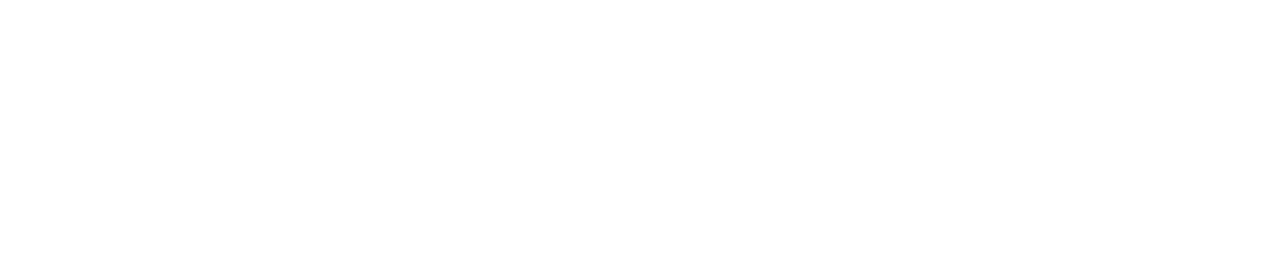
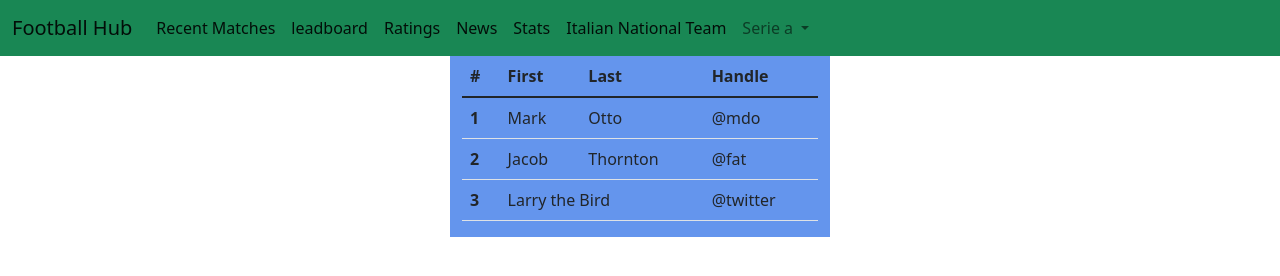
Before and after one commit to Giulio2008/unit-1-Bootstrap, a plain HTML site: page leadboard.html in a window 1280 px wide. Drawn offline with nearby package versions, Linux system fonts and the light colour scheme.

Commit message:
hello
24 novermbr

```diff
--- a/SerieA.html
+++ b/SerieA.html
@@ -5,14 +5,16 @@
     <meta charset="utf-8">
     <meta name="viewport" content="width=device-width, initial-scale=1">
 
-
+   <link rel="stylesheet" href="style.css">
     <link href="https://cdn.jsdelivr.net/npm/bootstrap@5.1.3/dist/css/bootstrap.min.css" rel="stylesheet" integrity="sha384-1BmE4kWBq78iYhFldvKuhfTAU6auU8tT94WrHftjDbrCEXSU1oBoqyl2QvZ6jIW3" crossorigin="anonymous">
 
     <title>Football Hub</title>
 
   <body>
 
-    <nav class="navbar navbar-expand-lg navbar-light bg-light">
+
+
+    <nav class="navbar navbar-expand-lg navbar-light bg-success">
         <div class="container-fluid">
           <a class="navbar-brand" href="#">Football Hub</a>
           <button class="navbar-toggler" type="button" data-bs-toggle="collapse" data-bs-target="#navbarNavDropdown" aria-controls="navbarNavDropdown" aria-expanded="false" aria-label="Toggle navigation">
@@ -24,7 +26,7 @@
                 <a class="nav-link active" aria-current="page" href="#">Recent Matches</a>
               </li>
               <li class="nav-item">
-                <a class="nav-link active" aria-current="page" href="#"> leadboard</a>
+                <a class="nav-link active" aria-current="page" href="leadboard.html"> leadboard</a>
               </li>
               <li class="nav-item">
                 <a class="nav-link active" aria-current="page" href="#">Ratings</a>
@@ -59,11 +61,59 @@
         </div>
       </nav>
       <div class="container">
-        <!-- Content here -->
-      </div>
+        <div class="row">
+           <!-- 25% 6/12 -->
+          <div class="col-sm-3 col-lg-4 white-box">
+            column 1
+          </div>
+          <!-- 50% 6/12 -->
+          <div class="col-sm-6 col-lg-4 blue-box">
+            <table class="table">
+              <thead>
+                <tr>
+                  <th scope="col">#</th>
+                  <th scope="col">First</th>
+                  <th scope="col">Last</th>
+                  <th scope="col">Handle</th>
+                </tr>
+              </thead>
+              <tbody>
+                <tr>
+                  <th scope="row">1</th>
+                  <td>Mark</td>
+                  <td>Otto</td>
+                  <td>@mdo</td>
+                </tr>
+                <tr>
+                  <th scope="row">2</th>
+                  <td>Jacob</td>
+                  <td>Thornton</td>
+                  <td>@fat</td>
+                </tr>
+                <tr>
+                  <th scope="row">3</th>
+                  <td colspan="2">Larry the Bird</td>
+                  <td>@twitter</td>
+                </tr>
+              </tbody>
+            </table>
+          </div>
+          <!-- 25% 3/12 -->
+          <div class="col-sm-3 col-lg-4 white-box">
+            column 3
+          </div>
+        </div>
+
 
 
     <script src="https://cdn.jsdelivr.net/npm/bootstrap@5.1.3/dist/js/bootstrap.bundle.min.js" integrity="sha384-ka7Sk0Gln4gmtz2MlQnikT1wXgYsOg+OMhuP+IlRH9sENBO0LRn5q+8nbTov4+1p" crossorigin="anonymous"></script>
 
+
+
+
+
+
+
+
   </body>
 </html>
--- a/leadboard.html
+++ b/leadboard.html
@@ -0,0 +1,119 @@
+<!doctype html>
+<html lang="en">
+  <head>
+
+    <meta charset="utf-8">
+    <meta name="viewport" content="width=device-width, initial-scale=1">
+
+   <link rel="stylesheet" href="style.css">
+    <link href="https://cdn.jsdelivr.net/npm/bootstrap@5.1.3/dist/css/bootstrap.min.css" rel="stylesheet" integrity="sha384-1BmE4kWBq78iYhFldvKuhfTAU6auU8tT94WrHftjDbrCEXSU1oBoqyl2QvZ6jIW3" crossorigin="anonymous">
+
+    <title>Football Hub</title>
+
+  <body>
+
+
+
+    <nav class="navbar navbar-expand-lg navbar-light bg-success">
+        <div class="container-fluid">
+          <a class="navbar-brand" href="#">Football Hub</a>
+          <button class="navbar-toggler" type="button" data-bs-toggle="collapse" data-bs-target="#navbarNavDropdown" aria-controls="navbarNavDropdown" aria-expanded="false" aria-label="Toggle navigation">
+            <span class="navbar-toggler-icon"></span>
+          </button>
+          <div class="collapse navbar-collapse" id="navbarNavDropdown">
+            <ul class="navbar-nav">
+              <li class="nav-item">
+                <a class="nav-link active" aria-current="page" href="#">Recent Matches</a>
+              </li>
+              <li class="nav-item">
+                <a class="nav-link active" aria-current="page" href="leadboard.html"> leadboard</a>
+              </li>
+              <li class="nav-item">
+                <a class="nav-link active" aria-current="page" href="#">Ratings</a>
+              </li>
+              <li class="nav-item">
+                <a class="nav-link active" aria-current="page" href="#">News</a>
+              </li>
+              <li class="nav-item">
+                <a class="nav-link active" aria-current="page" href="#">Stats</a>
+              </li>
+              <li class="nav-item">
+                <a class="nav-link active" aria-current="page" href="#">Italian National Team</a>
+              </li>
+              <li class="nav-item dropdown">
+                <a class="nav-link dropdown-toggle" href="#" id="navbarDropdownMenuLink" role="button" data-bs-toggle="dropdown" aria-expanded="false">
+                  Serie a
+                </a>
+                <ul class="dropdown-menu" aria-labelledby="navbarDropdownMenuLink">
+                    <div class="list-group">
+                        </a>
+                        <a href="LaLiga.html" class="list-group-item list-group-item-action">LaLiga</a>
+                        <a href="PremierLeague.html" class="list-group-item list-group-item-action">Premier League</a>
+                        <a href="Bundesliga.html" class="list-group-item list-group-item-action">Bundesliga</a>
+                        <a href="Ligue1.html" class="list-group-item list-group-item-action">Ligue 1</a>
+                      </div>
+
+                </ul>
+
+              </li>
+            </ul>
+          </div>
+        </div>
+      </nav>
+      <div class="container">
+        <div class="row">
+           <!-- 25% 6/12 -->
+          <div class="col-sm-3 col-lg-4 white-box">
+            column 1
+          </div>
+          <!-- 50% 6/12 -->
+          <div class="col-sm-6 col-lg-4 blue-box">
+            <table class="table">
+              <thead>
+                <tr>
+                  <th scope="col">#</th>
+                  <th scope="col">First</th>
+                  <th scope="col">Last</th>
+                  <th scope="col">Handle</th>
+                </tr>
+              </thead>
+              <tbody>
+                <tr>
+                  <th scope="row">1</th>
+                  <td>Mark</td>
+                  <td>Otto</td>
+                  <td>@mdo</td>
+                </tr>
+                <tr>
+                  <th scope="row">2</th>
+                  <td>Jacob</td>
+                  <td>Thornton</td>
+                  <td>@fat</td>
+                </tr>
+                <tr>
+                  <th scope="row">3</th>
+                  <td colspan="2">Larry the Bird</td>
+                  <td>@twitter</td>
+                </tr>
+              </tbody>
+            </table>
+          </div>
+          <!-- 25% 3/12 -->
+          <div class="col-sm-3 col-lg-4 white-box">
+            column 3
+          </div>
+        </div>
+
+
+
+    <script src="https://cdn.jsdelivr.net/npm/bootstrap@5.1.3/dist/js/bootstrap.bundle.min.js" integrity="sha384-ka7Sk0Gln4gmtz2MlQnikT1wXgYsOg+OMhuP+IlRH9sENBO0LRn5q+8nbTov4+1p" crossorigin="anonymous"></script>
+
+
+
+
+
+
+
+
+  </body>
+</html>
--- a/style.css
+++ b/style.css
@@ -3,9 +3,19 @@ body { background-color: cornsilk;
 }
 
 
-.h1 (
+.white-box {
+    background-color: white;
+    color: white;
+}
 
 
+.blue-box {
+    background-color: cornflowerblue;
+    color: black;
 
+}
 
-)
+.white-box {
+    background-color: white;
+    color: white;
+}
```
Also changed, not shown: PremierLeague.html (+3 -3 lines).
